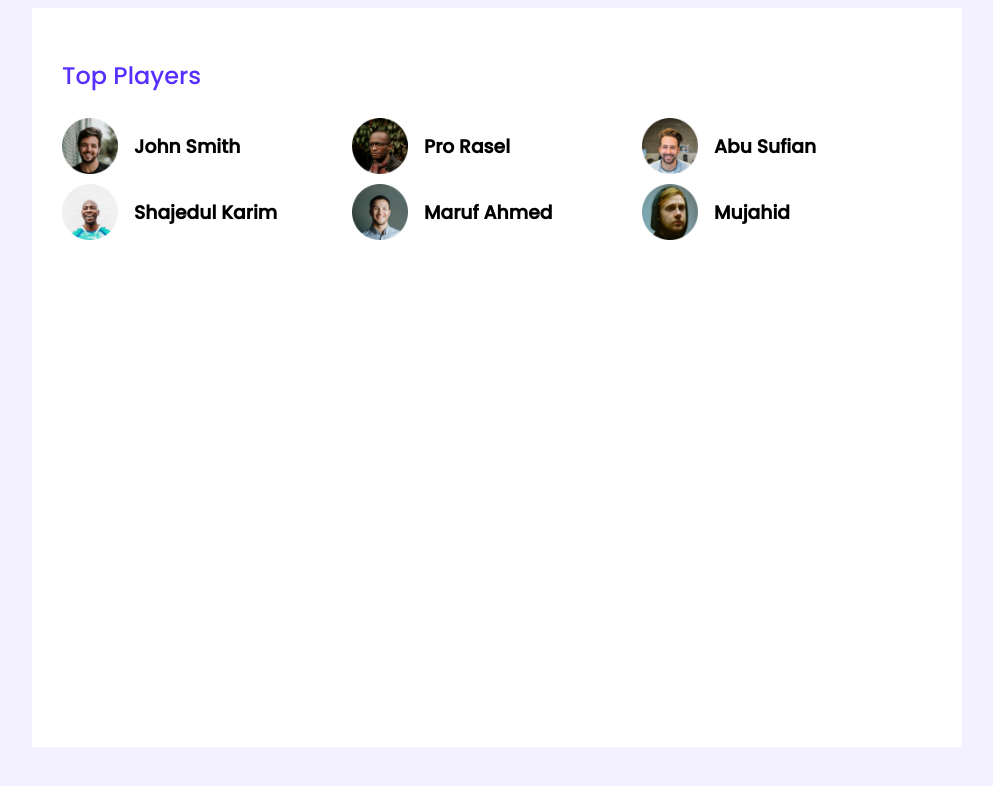
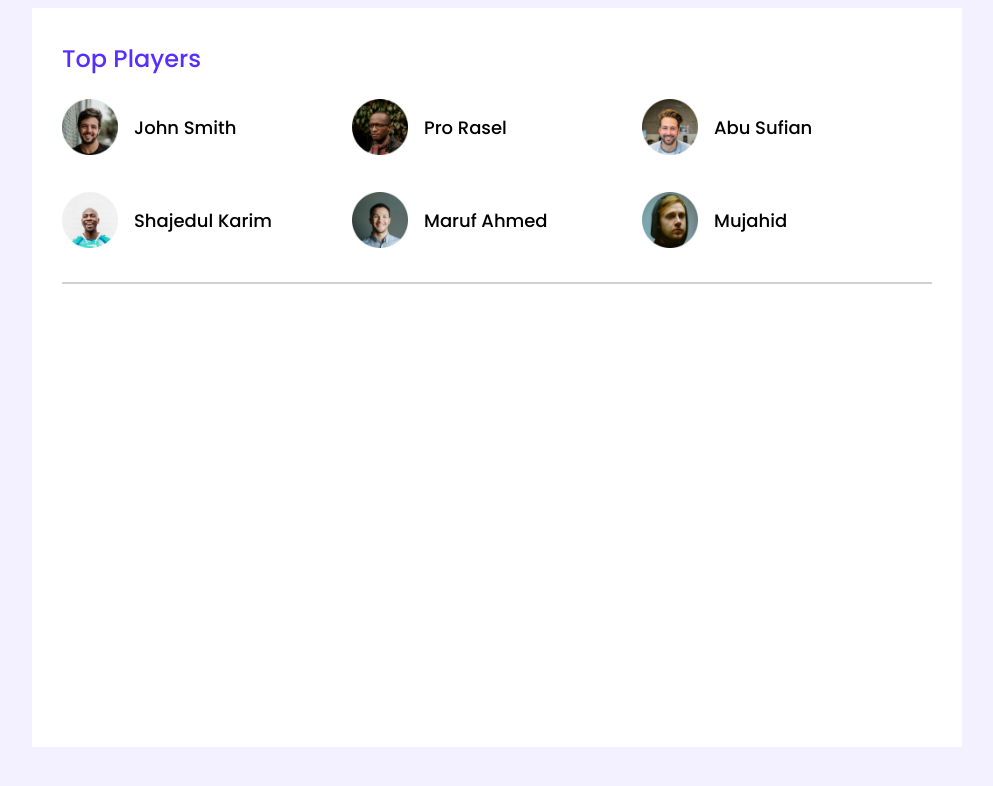
Before and after one commit to RAIHANRASUL17/leader-board-css3, a plain HTML site: page index.html in a window 1280 px wide. Shown: the whole page, without its empty margins (143-1136 px from the left). Drawn offline with Linux system fonts and the light colour scheme.

Commit message:
style debug to fix style horizontal line break

```diff
--- a/index.html
+++ b/index.html
@@ -1,5 +1,6 @@
 <!DOCTYPE html>
 <html lang="en">
+
 <head>
     <meta charset="UTF-8">
     <meta http-equiv="X-UA-Compatible" content="IE=edge">
@@ -51,8 +52,10 @@
                     </div>
                 </div>
             </div>
-
+            <!-- for Horizontal Line -->
+            <hr>
         </section>
     </main>
 </body>
+
 </html>
--- a/styles/style.css
+++ b/styles/style.css
@@ -24,12 +24,18 @@
     font-weight: 500;
 font-size: 24px;
 color: #562EFF;
+margin-top: 3px;
+}
+
+.top-players{
+    margin-bottom: 30px;
 }
 .players {
     display: grid;
     grid-template-columns: repeat(3, 1fr);
     /* or
     grid-template-columns: 1fr 1fr 1fr; */
+    grid-row-gap: 30px;
 }
 
 .player img {
@@ -43,4 +49,12 @@
 }
 .player-name{
     margin-left: 16px;
+    font-weight: 500;
+font-size: 18px;
+color: #000000;
 }
+/* Horizontal Line Style */
+hr{
+    border: 1px solid #D1D1D1;
+    /* margin-top: 30px; */
+}
```
